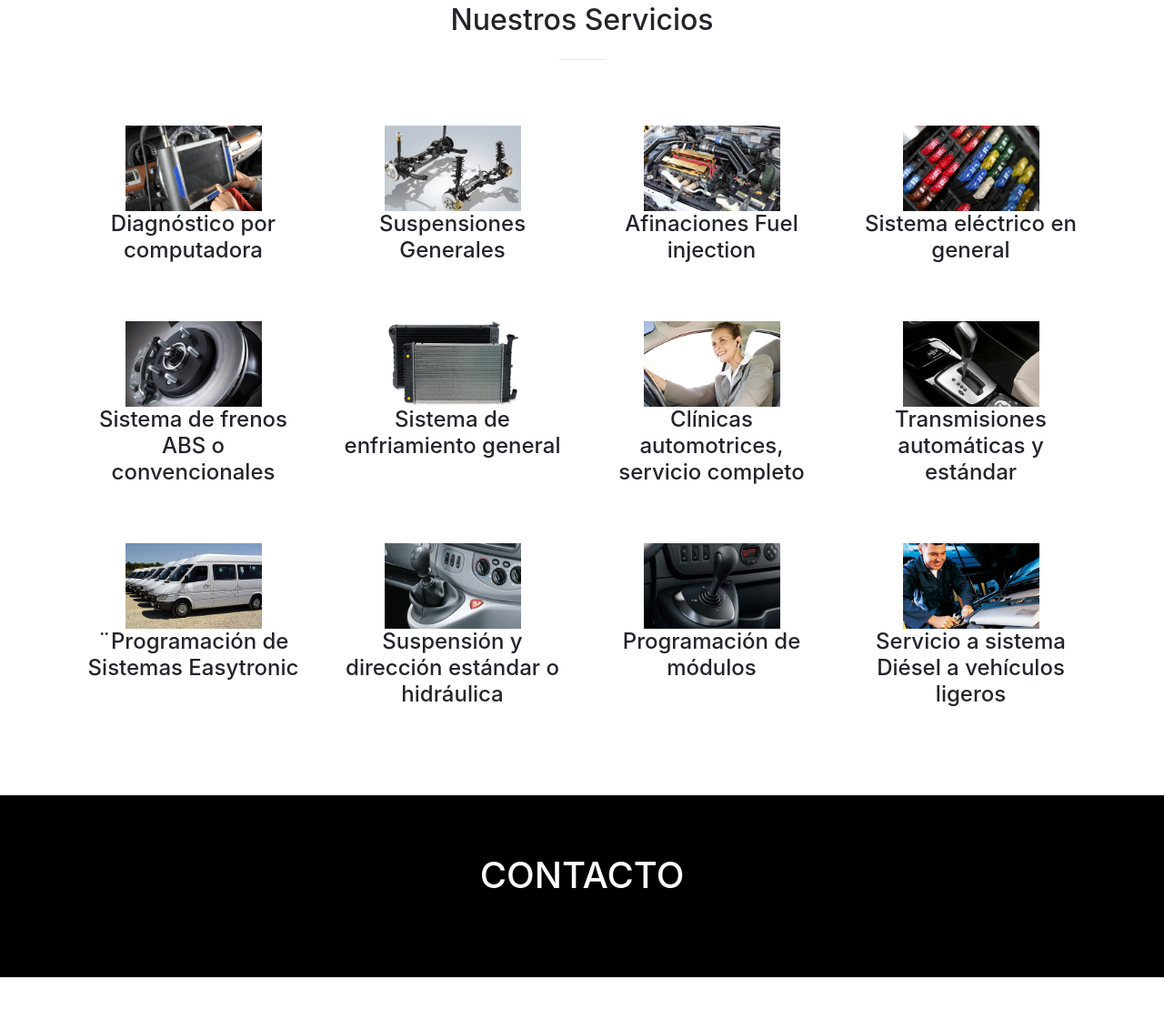
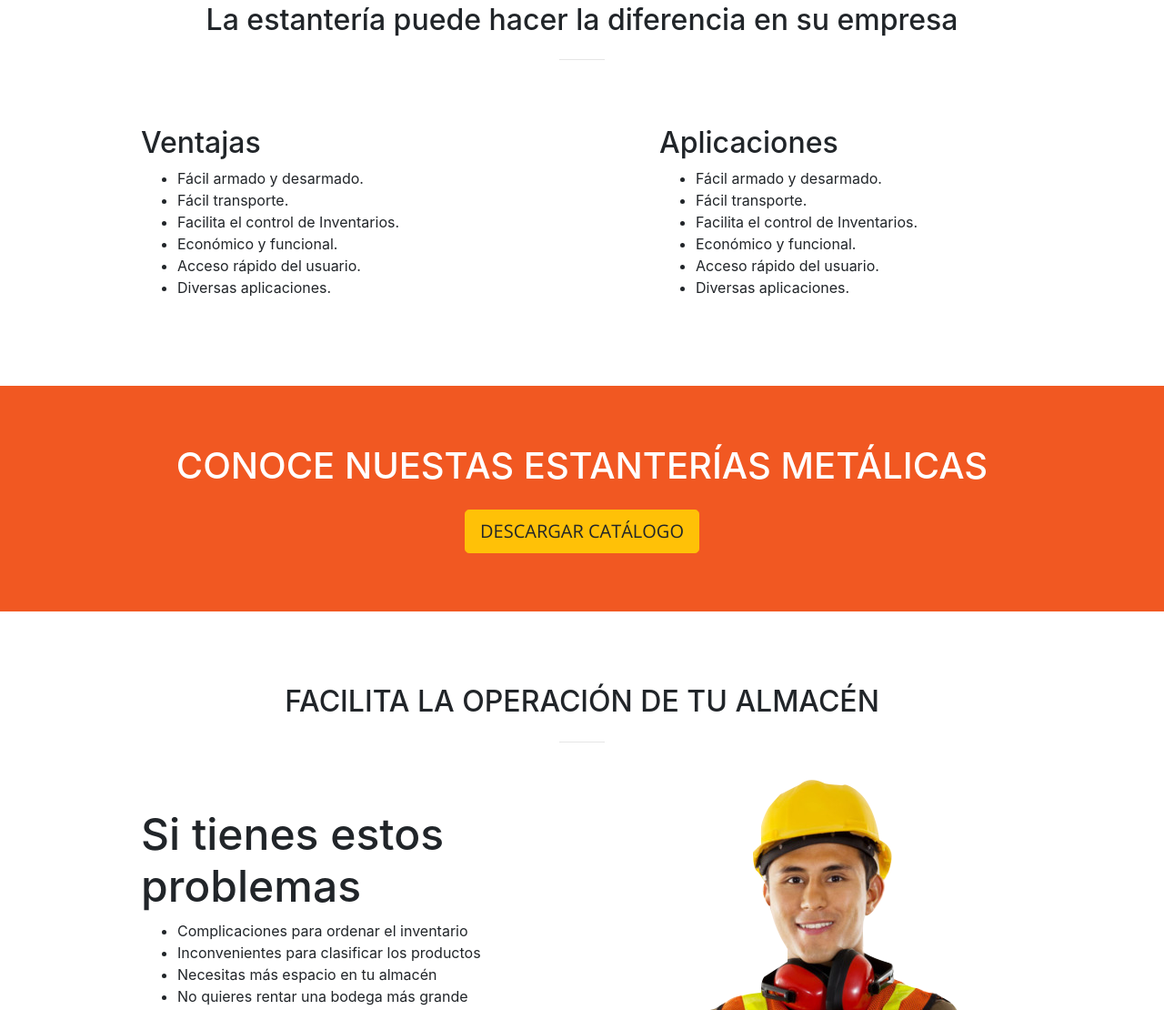
Before and after one commit to marcogg/estral_estantes, a website with bundled scripts: page index.html in a window 1280 px wide. Shown: the part 1360-2470 px from the top of the page at 91% size. Built offline with nearby package versions, Linux system fonts and the light colour scheme.

Commit message:
Casi acabado

```diff
--- a/css/estilos.css
+++ b/css/estilos.css
@@ -63,3 +63,7 @@
 	text-align: center;
 }
 }
+
+.bg-orange{
+	background-color: #f15822;
+}
--- a/index.html
+++ b/index.html
@@ -70,7 +70,7 @@
           </div>
           <div class="col-lg-8 mx-auto">
             <h4 class="text-faded mb-5 text-background text-white"> La solución más económica funcional para productos de almacenamiento general</h4>
-            <a class="btn btn-primary btn-xl js-scroll-trigger" href="#about">Comprar</a>
+            <a class="btn btn-primary btn-xl js-scroll-trigger btn-lg" href="#about">Comprar</a>
           </div>
         </div>
       </div>
@@ -92,109 +92,94 @@
         <div class="container">
           <div class="row">
             <div class="col-lg-12 text-center">
-              <h2 class="section-heading">Nuestros Servicios</h2>
+              <h2 class="section-heading">La estantería puede hacer la diferencia en su empresa</h2>
               <hr class="my-4">
             </div>
           </div>
         </div>
         <div class="container">
           <div class="row">
-            <div class="col-lg-3 col-md-6 text-center">
+            <div class="col-lg-6 col-md-6 text-left">
               <div class="service-box mt-5 mx-auto">
-                <img src="img/servicios/servicios001.jpg" class="img-responsive" width="150">
-                <h4 class="mb-3">Diagnóstico por computadora</h4>
-                <p class="text-muted mb-0"></p>
+              	<h2>Ventajas</h2>
+               <ul>
+               		<li>Fácil armado y desarmado.</li>
+					<li>Fácil transporte.</li>
+					<li>Facilita el control de Inventarios.</li>
+					<li>Económico y funcional.</li>
+					<li>Acceso rápido del usuario.</li>
+					<li>Diversas aplicaciones.</li>
+
+               </ul>
               </div>
             </div>
-            <div class="col-lg-3 col-md-6 text-center">
+            <div class="col-lg-6 col-md-6 text-left">
               <div class="service-box mt-5 mx-auto">
-                <img src="img/servicios/servicios002.jpg" class="img-responsive" width="150">
-                <h4 class="mb-3">Suspensiones Generales</h4>
-                <p class="text-muted mb-0"></p>
+              	<h2>Aplicaciones</h2>
+               <ul>
+               		<li>Fácil armado y desarmado.</li>
+					<li>Fácil transporte.</li>
+					<li>Facilita el control de Inventarios.</li>
+					<li>Económico y funcional.</li>
+					<li>Acceso rápido del usuario.</li>
+					<li>Diversas aplicaciones.</li>
+
+               </ul>
               </div>
             </div>
-            <div class="col-lg-3 col-md-6 text-center">
-              <div class="service-box mt-5 mx-auto">
-                <img src="img/servicios/servicios003.jpg" class="img-responsive" width="150">
-                <h4 class="mb-3">Afinaciones Fuel injection</h4>
-                <p class="text-muted mb-0"></p>
+
           </div>
         </div>
-            <div class="col-lg-3 col-md-6 text-center">
-              <div class="service-box mt-5 mx-auto">
-                <img src="img/servicios/servicios004.jpg" class="img-responsive" width="150">
-                <h4 class="mb-3">Sistema eléctrico en general</h4>
-                <p class="text-muted mb-0"></p>
+      </section>
+      <div class="bg-orange text-white propiedades">
+        <div class="container text-center">
+          <h1 class="mb-4">CONOCE NUESTAS ESTANTERÍAS METÁLICAS</h1>
+          <a href="catalogo.pdf"><button class="btn btn-lg btn-warning">Descargar catálogo</button></a>
+        </div>
+      </div>
+      <section id="problemas">
+        <div class="container">
+          <div class="row">
+            <div class="col-lg-12 text-center">
+              <h2 class="section-heading">FACILITA LA OPERACIÓN DE TU ALMACÉN</h2>
+              <hr class="my-4">
             </div>
           </div>
         </div>
+        <div class="container">
           <div class="row">
-            <div class="col-lg-3 col-md-6 text-center">
+            <div class="col-lg-6 col-md-6 text-left">
               <div class="service-box mt-5 mx-auto">
-                <img src="img/servicios/servicios005.jpg" class="img-responsive" width="150">
-                <h4 class="mb-3">Sistema de frenos ABS o convencionales</h4>
-                <p class="text-muted mb-0"></p>
+              	<h2 style="font-size: 3em;">Si tienes estos problemas</h2>
+               <ul>
+               		<li>Complicaciones para ordenar el inventario</li>
+					<li>Inconvenientes para clasificar los productos</li>
+					<li>Necesitas más espacio en tu almacén</li>
+					<li>No quieres rentar una bodega más grande</li>
+
+               </ul>
+               <div class="col-lg-3 col-md-3">
+               		<img src="img/support.png">
+               	<p>El mejor servicio</p>
                </div>
+               <div class="col-lg-3 col-md-3">
+               		<img src="img/coin.png">
+               	<p>Precios competitivos</p>
                </div>
-            <div class="col-lg-3 col-md-6 text-center">
-              <div class="service-box mt-5 mx-auto">
-                <img src="img/servicios/servicios006.jpg" class="img-responsive" width="150">
-                <h4 class="mb-3">Sistema de enfriamiento general</h4>
-                <p class="text-muted mb-0"></p>
-              </div>
-            </div>
-            <div class="col-lg-3 col-md-6 text-center">
-              <div class="service-box mt-5 mx-auto">
-                <img src="img/servicios/servicios007.jpg" class="img-responsive" width="150">
-                <h4 class="mb-3">Clínicas automotrices, servicio completo</h4>
-                <p class="text-muted mb-0"></p>
-              </div>
-            </div>
-            <div class="col-lg-3 col-md-6 text-center">
-              <div class="service-box mt-5 mx-auto">
-                <img src="img/servicios/servicios008.jpg" class="img-responsive" width="150">
-                <h4 class="mb-3">Transmisiones automáticas y estándar</h4>
-                <p class="text-muted mb-0"></p>
+               <div class="col-lg-3 col-md-3">
+               		<img src="img/quality.png">
+               	<p>Increíble calidad</p>
                </div>
            	</div>
            </div>
-          <div class="row">
-            <div class="col-lg-3 col-md-6 text-center">
-              <div class="service-box mt-5 mx-auto">
-                <img src="img/servicios/servicios009.jpg" class="img-responsive" width="150">
-                <h4 class="mb-3">¨Programación de Sistemas Easytronic</h4>
-                <p class="text-muted mb-0"></p>
+               <div class="col-lg-6 col-md-6">
+               	<img src="img/inge.png">
                </div>
             </div>
-            <div class="col-lg-3 col-md-6 text-center">
-              <div class="service-box mt-5 mx-auto">
-                <img src="img/servicios/servicios010.jpg" class="img-responsive" width="150">
-                <h4 class="mb-3">Suspensión y dirección estándar o hidráulica</h4>
-                <p class="text-muted mb-0"></p>
-              </div>
-            </div>
-            <div class="col-lg-3 col-md-6 text-center">
-              <div class="service-box mt-5 mx-auto">
-                <img src="img/servicios/servicios011.jpg" class="img-responsive" width="150">
-                <h4 class="mb-3">Programación de módulos</h4>
-                <p class="text-muted mb-0"></p>
-              </div>
-            </div>
-            <div class="col-lg-3 col-md-6 text-center">
-              <div class="service-box mt-5 mx-auto">
-                <img src="img/servicios/servicios012.jpg" class="img-responsive" width="150">
-                <h4 class="mb-3">Servicio a sistema Diésel a vehículos ligeros</h4>
-                <p class="text-muted mb-0"></p>
-              </div>
-            </div>
+
           </div>
         </div>
       </section>
-      <div class="bg-purple text-white propiedades">
-        <div class="container text-center">
-          <h1 class="mb-4">CONTACTO</h1>
-        </div>
-      </div>
       <section id="contact">
         <div class="container">
           <div class="row">
@@ -204,12 +189,12 @@
               <div class="row">
             <div class="col-lg-4 ml-auto text-center">
               <i class="fa fa-phone fa-3x mb-3 sr-contact"></i>
-              <p><a href="tel:83 73-70 20">83 73-70 20</a> /<br> <a href="tel:13 40-02 70">13 40-02 70</a></p>
+              <p><a href="tel:+52 (81) 8105-1000">+52 (81) 8105-1000</a> /<br> <a href="tel:+52 (81) 8105-0308">+52 (81) 8105-0308</a></p>
             </div>
             <div class="col-lg-4 mr-auto text-center">
               <i class="fa fa-envelope-o fa-3x mb-3 sr-contact text-center"></i>
               <p>
-                <a href="mailto:automotriz_ddc@hotmail.com">automotriz_ddc@hotmail.com</a>
+                <a href="mailto:info@estralsolutions.com">info@estralsolutions.com</a>
               </p>
             </div>
           </div>
```
Also changed, not shown: css/creative.min.css, img/coin.png (added), img/favicon.jpg, img/inge.jpg (added), img/inge.png (added), img/quality.png (added), img/support.png (added), 1 other file. Lines whose indentation alone changed are shown as unchanged.
